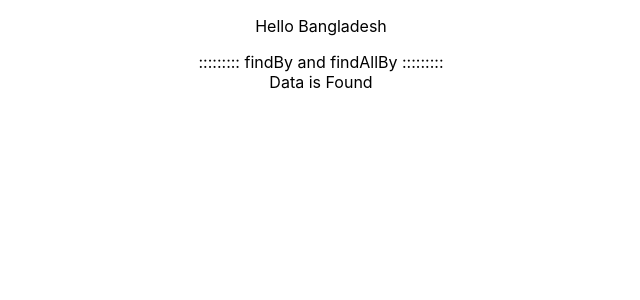
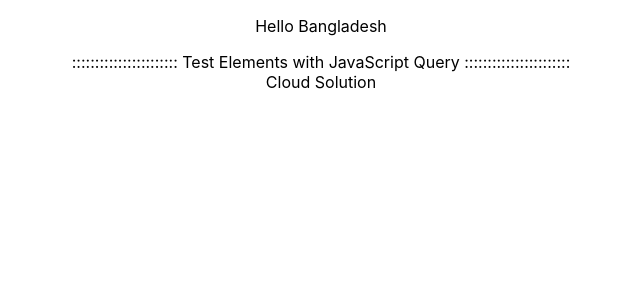
Before and after one commit to SymuNadeeM/React-Testing, a React (Create React App) app: page / in a window 1280 px wide. Shown: the top 300 px of the page, without its empty margins (319-959 px from the left). Built offline with nearby package versions, Linux system fonts and the light colour scheme.

Commit message:
Test Elements with JavaScript Query

```diff
--- a/src/App.js
+++ b/src/App.js
@@ -17,10 +17,18 @@ function App() {
     <div className="App">
       <p>Hello Bangladesh</p>
 
-       <div>
+      <div>
+      ::::::::::::::::::::::: Test Elements with JavaScript Query  :::::::::::::::::::::::
+      <br />
+      <div id="testId">
+        Cloud Solution
+      </div>
+      </div>
+
+       {/* <div>
        ::::::::: findBy and findAllBy :::::::::
        {data ? <div>Data is Found</div> : <div>Data is NOT Found</div> }
-       </div>
+       </div> */}
 
       {/* <div>
      :::::::::  QueryBy and QueryAllBy :::::::::::
```
Also changed, not shown: 1 other file (tests, documents, lock files or other folders).
